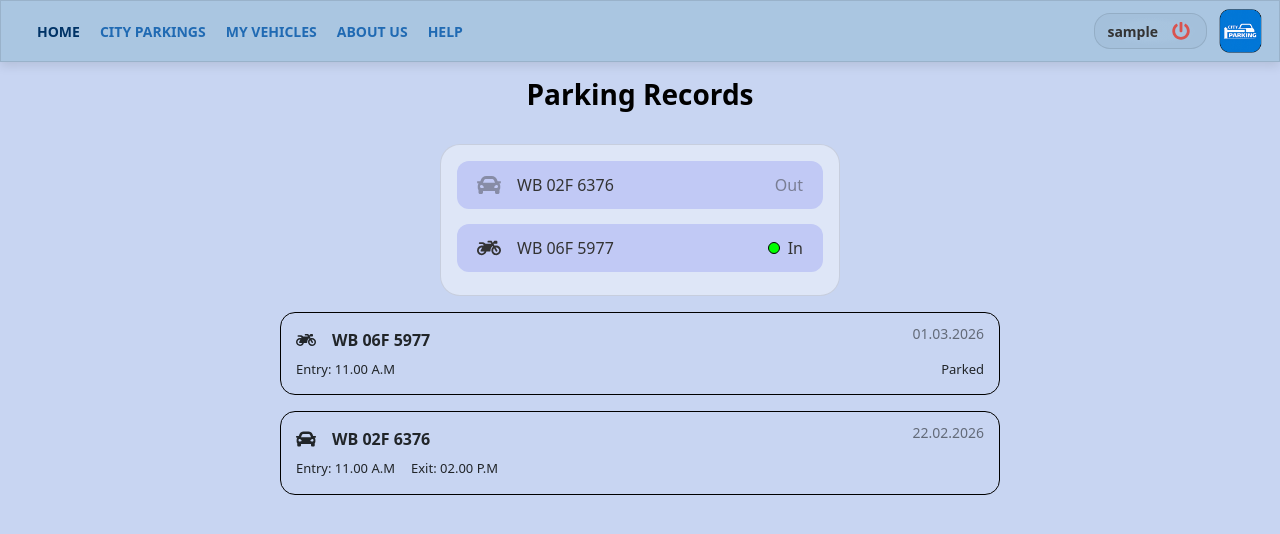
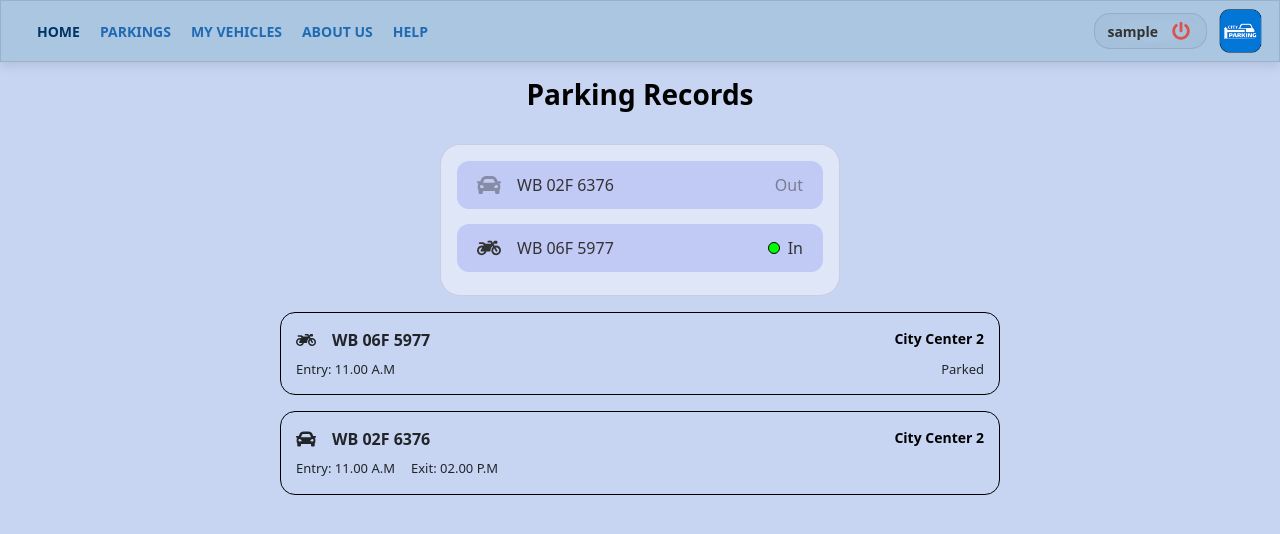
Before and after one commit to swarnaliarc-debug/city-parking, a React (Create React App) app: page / in a window 1280 px wide. Shown: the top 534 px of the page. Built offline with nearby package versions, Linux system fonts and the light colour scheme; sample sign-in values are in the browser's storage.

Commit message:
updation in parkingrecords

```diff
--- a/src/components/CityParkings.js
+++ b/src/components/CityParkings.js
@@ -2,7 +2,7 @@ import React, { useState } from 'react';
 import { FaBars } from 'react-icons/fa';
 import '../App.css';
 
-const parkingDetails = [
+ export const parkingDetails = [
   {
     id: 1,
     title: "City Center 2, Rajarhat",
--- a/src/components/Header.js
+++ b/src/components/Header.js
@@ -20,7 +20,7 @@ const Header = () => {
 
   const navItems = [
     { name: 'Home', path: '/' },
-    { name: 'City Parkings', path: '/CityParkings' },
+    { name: 'Parkings', path: '/CityParkings' },
     { name: 'My Vehicles', path: '/MyVehicles' },
     { name: 'About Us', path: '/AboutUs' },
     { name: 'Help', path: '/Help' }
--- a/src/components/MyVehicles.js
+++ b/src/components/MyVehicles.js
@@ -116,7 +116,7 @@ const MyVehicles = () => {
   return (
     <div style={pageStyle}>
       <div style={{ padding: '16px' }}>
-        <h3 className="text-center fw-bold mb-4" style={{ color: '#30119C' }}>My Vehicles</h3>
+        <h3 className="text-center fw-bold mb-4" >My Vehicles</h3>
 
         {vehicles.length === 0 && !loading && (
           <p className="text-center text-muted">No vehicles added yet.</p>
--- a/src/components/Parkingrecords.js
+++ b/src/components/Parkingrecords.js
@@ -1,6 +1,7 @@
 import React, { useEffect } from 'react';
 import { FaCar, FaMotorcycle, FaBars } from 'react-icons/fa';
 import { useAuth } from './AuthContext';
+import {parkingDetails } from './CityParkings';
 
 const ParkingRecords = () => {
   const { user } = useAuth();
@@ -75,7 +76,7 @@ const ParkingRecords = () => {
 
         {/* 2. Detailed History Cards */}
         <div style={detailCardStyle}>
-          <small style={{ position: 'absolute', right: '15px', top: '10px', opacity: 0.6 }}>01.03.2026</small>
+          <small style={{ float: 'right', right: '15px', top: '10px', opacity: 1, fontWeight: 'bold', color: '#000' }}>City Center 2</small>
           <div className="d-flex align-items-center mb-2">
             <FaMotorcycle className="me-3" size={20} />
             <span className="fw-bold">WB 06F 5977</span>
@@ -90,7 +91,7 @@ const ParkingRecords = () => {
         </div>
 
         <div style={detailCardStyle}>
-          <small style={{ position: 'absolute', right: '15px', top: '10px', opacity: 0.6 }}>22.02.2026</small>
+          <small style={{ float: 'right', right: '15px', top: '10px', opacity: 1, fontWeight: 'bold', color: '#000' }}>City Center 2</small>
           <div className="d-flex align-items-center mb-2">
             <FaCar className="me-3" size={20} />
             <span className="fw-bold">WB 02F 6376</span>
```
